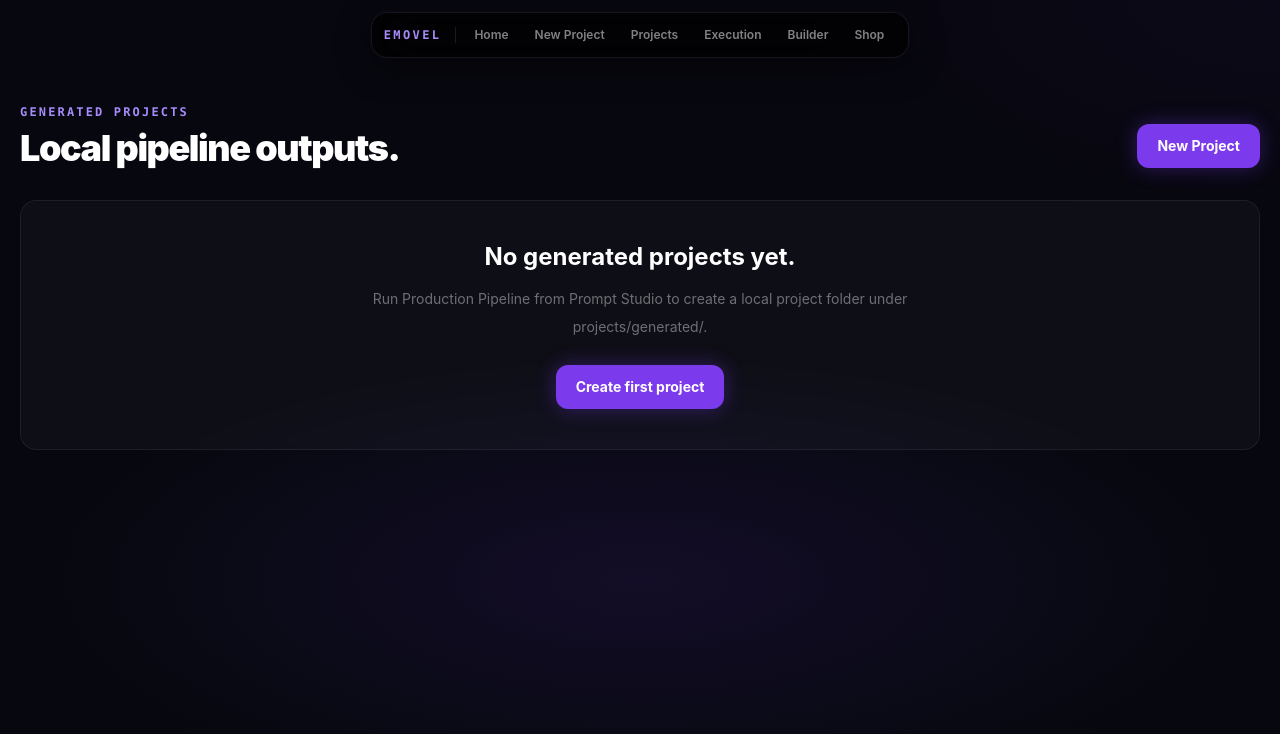
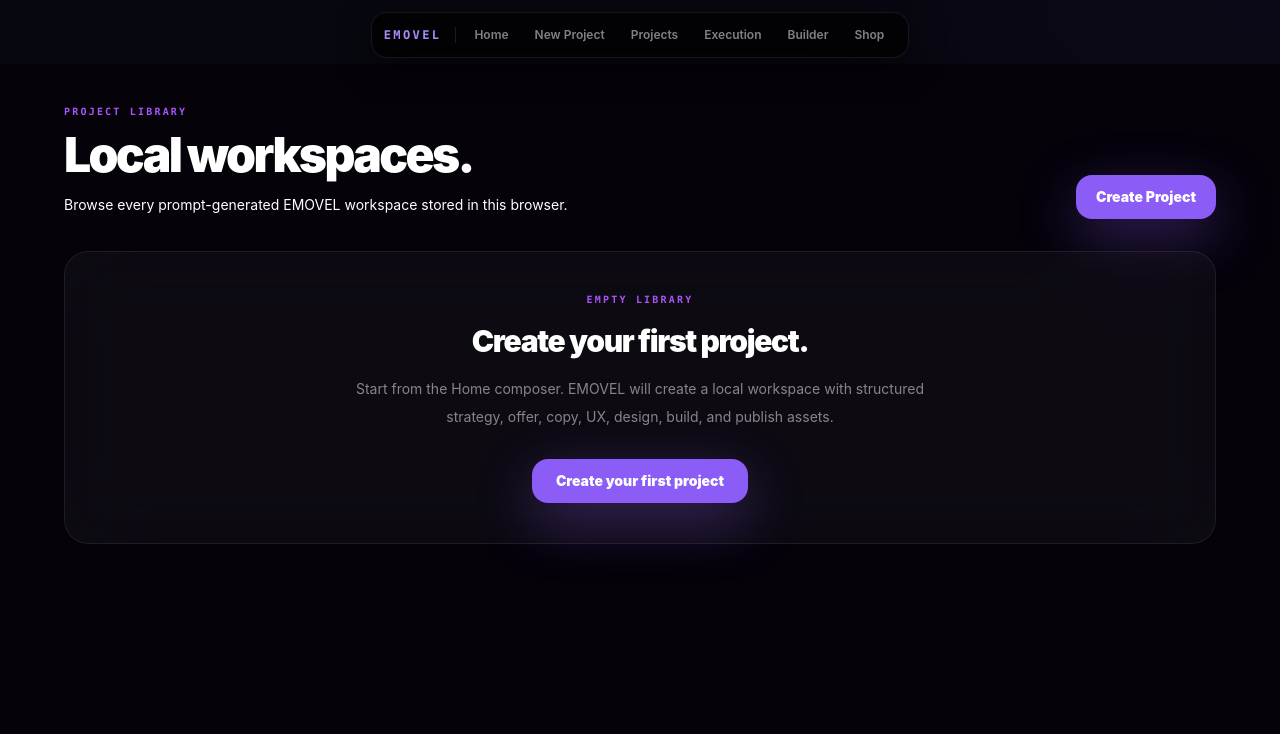
Before and after one commit to flaviusciocan-byte/EMOVEL-OS, a Next.js app in the folder apps/emovel-prompt-studio/: page /projects in a window 1280 px wide. Shown: the top 734 px of the page. Built offline with nearby package versions, Linux system fonts and the light colour scheme.

Commit message:
Add project library

```diff
--- a/apps/emovel-prompt-studio/app/projects/page.tsx
+++ b/apps/emovel-prompt-studio/app/projects/page.tsx
@@ -1,100 +1,208 @@
+"use client";
+
 import Link from "next/link";
-import { listGeneratedProjects, type BuildStatus } from "@/lib/projects";
+import { useEffect, useMemo, useState } from "react";
 
-export const dynamic = "force-dynamic";
+type LocalProjectStatus = "Generating" | "Ready";
+
+type LocalProject = {
+  id: string;
+  title: string;
+  prompt: string;
+  createdAt: string;
+  status: LocalProjectStatus;
+  assets?: Record<string, unknown>;
+};
+
+const PROJECTS_KEY = "emovel-projects";
 
 function formatDate(value: string) {
   return new Intl.DateTimeFormat("en", {
     dateStyle: "medium",
-    timeStyle: "short"
+    timeStyle: "short",
   }).format(new Date(value));
 }
 
-function statusBadgeClass(status: BuildStatus | null) {
-  if (status === "Build Failed") {
-    return "border-red-500/30 bg-red-500/10 text-red-400";
+function createProjectId() {
+  if (typeof crypto !== "undefined" && "randomUUID" in crypto) {
+    return crypto.randomUUID();
   }
-  if (status === "Build Passed" || status === "Ready to Publish") {
-    return "border-emerald-500/30 bg-emerald-500/10 text-emerald-400";
-  }
-  if (status === "Building") {
-    return "border-violet-500/30 bg-violet-500/10 text-violet-400";
-  }
-  return "border-white/[0.07] bg-white/[0.03] text-white/40";
+  return `workspace-${Date.now().toString(36)}`;
 }
 
-export default async function ProjectsPage() {
-  const projects = await listGeneratedProjects();
+function assetCount(project: LocalProject) {
+  if (!project.assets) return 0;
+  return Object.keys(project.assets).length;
+}
+
+function readProjects() {
+  const stored = localStorage.getItem(PROJECTS_KEY);
+  if (!stored) return [];
+
+  try {
+    return (JSON.parse(stored) as LocalProject[]).sort(
+      (a, b) => new Date(b.createdAt).getTime() - new Date(a.createdAt).getTime()
+    );
+  } catch {
+    return [];
+  }
+}
+
+function writeProjects(projects: LocalProject[]) {
+  localStorage.setItem(PROJECTS_KEY, JSON.stringify(projects));
+}
+
+export default function ProjectsPage() {
+  const [projects, setProjects] = useState<LocalProject[]>([]);
+  const [loaded, setLoaded] = useState(false);
+
+  useEffect(() => {
+    setProjects(readProjects());
+    setLoaded(true);
+  }, []);
+
+  const sortedProjects = useMemo(
+    () =>
+      [...projects].sort(
+        (a, b) => new Date(b.createdAt).getTime() - new Date(a.createdAt).getTime()
+      ),
+    [projects]
+  );
+
+  function duplicateProject(project: LocalProject) {
+    const duplicate: LocalProject = {
+      ...project,
+      id: createProjectId(),
+      title: `${project.title} Copy`,
+      createdAt: new Date().toISOString(),
+      status: "Ready",
+    };
+    const nextProjects = [duplicate, ...projects];
+    setProjects(nextProjects);
+    writeProjects(nextProjects);
+    localStorage.setItem(`emovel-project:${duplicate.id}`, JSON.stringify(duplicate));
+  }
+
+  function deleteProject(project: LocalProject) {
+    const nextProjects = projects.filter((item) => item.id !== project.id);
+    setProjects(nextProjects);
+    writeProjects(nextProjects);
+    localStorage.removeItem(`emovel-project:${project.id}`);
+  }
 
   return (
-    <main className="mx-auto max-w-7xl px-5 py-10">
+    <main className="relative min-h-[calc(100dvh-64px)] overflow-hidden bg-[#05020A] px-5 py-10 text-white">
+      <div
+        aria-hidden="true"
+        className="pointer-events-none absolute left-1/2 top-[-180px] h-[520px] w-[900px] -translate-x-1/2 rounded-full bg-[#8B5CF6]/18 blur-3xl"
+      />
+      <div
+        aria-hidden="true"
+        className="pointer-events-none absolute bottom-[-260px] right-[-180px] h-[560px] w-[680px] rounded-full bg-[#A855F7]/12 blur-3xl"
+      />
+
+      <section className="relative z-10 mx-auto max-w-6xl">
         <div className="mb-8 flex flex-wrap items-end justify-between gap-4">
           <div>
-          <p className="font-mono text-xs font-black uppercase tracking-[0.18em] text-violet-400">
-            Generated Projects
+            <p className="font-mono text-[10px] font-black uppercase tracking-[0.22em] text-[#A855F7]">
+              Project Library
             </p>
-          <h1 className="mt-2 text-3xl font-black tracking-[-0.04em] text-white md:text-4xl">
-            Local pipeline outputs.
+            <h1 className="mt-3 text-4xl font-black tracking-[-0.055em] text-white md:text-5xl">
+              Local workspaces.
             </h1>
+            <p className="mt-3 max-w-xl text-sm leading-7 text-white/52">
+              Browse every prompt-generated EMOVEL workspace stored in this browser.
+            </p>
           </div>
+
           <Link
-          className="rounded-xl bg-violet-600 px-5 py-3 text-sm font-bold text-white shadow-[0_0_20px_rgba(124,58,237,0.35)] transition duration-200 hover:-translate-y-0.5 hover:bg-violet-500"
-          href="/new-project"
+            className="rounded-2xl bg-[#8B5CF6] px-5 py-3 text-sm font-black text-white shadow-[0_18px_55px_rgba(139,92,246,0.35)] transition hover:-translate-y-0.5 hover:bg-[#A855F7]"
+            href="/"
           >
-          New Project
+            Create Project
           </Link>
         </div>
 
-      {projects.length > 0 ? (
-        <section className="grid gap-3">
-          {projects.map((project) => (
+        {!loaded ? (
+          <section className="rounded-3xl border border-white/[0.08] bg-white/[0.035] p-8 text-white/50 backdrop-blur-2xl">
+            Loading projects...
+          </section>
+        ) : sortedProjects.length > 0 ? (
+          <section className="grid gap-4">
+            {sortedProjects.map((project) => (
               <article
-              className="grid gap-4 rounded-2xl border border-white/[0.07] bg-white/[0.03] p-5 backdrop-blur-sm transition duration-200 hover:border-violet-500/15 hover:bg-white/[0.04] md:grid-cols-[1fr_auto] md:items-center"
-              key={project.slug}
+                key={project.id}
+                className="group rounded-3xl border border-white/[0.075] bg-white/[0.035] p-5 backdrop-blur-2xl transition hover:border-[#A855F7]/28 hover:bg-white/[0.05] md:p-6"
               >
-              <div>
-                <h2 className="text-xl font-bold tracking-[-0.02em] text-white">{project.name}</h2>
-                <div className="mt-3 flex flex-wrap gap-2">
-                  <span className="rounded-full border border-white/[0.06] bg-white/[0.03] px-3 py-1 font-mono text-xs text-white/40">
-                    {project.fileCount} markdown files
+                <div className="grid gap-5 md:grid-cols-[minmax(0,1fr)_auto] md:items-start">
+                  <div className="min-w-0">
+                    <div className="flex flex-wrap items-center gap-2">
+                      <span className="rounded-full border border-emerald-400/25 bg-emerald-400/10 px-3 py-1 font-mono text-[10px] font-bold uppercase tracking-[0.14em] text-emerald-300">
+                        {project.status}
                       </span>
-                  {project.buildStatus ? (
-                    <span className={`rounded-full border px-3 py-1 font-mono text-xs ${statusBadgeClass(project.buildStatus)}`}>
-                      {project.buildStatus}
-                    </span>
-                  ) : null}
-                  <span className="rounded-full border border-white/[0.06] bg-white/[0.03] px-3 py-1 font-mono text-xs text-white/40">
-                    {formatDate(project.lastModified)}
-                  </span>
-                  <span className="rounded-full border border-white/[0.06] bg-white/[0.03] px-3 py-1 font-mono text-xs text-white/30">
-                    {project.slug}
+                      <span className="rounded-full border border-[#8B5CF6]/24 bg-[#8B5CF6]/10 px-3 py-1 font-mono text-[10px] font-bold uppercase tracking-[0.14em] text-violet-200">
+                        {assetCount(project)} assets
                       </span>
                     </div>
+
+                    <h2 className="mt-4 text-2xl font-black tracking-[-0.04em] text-white">
+                      {project.title}
+                    </h2>
+                    <p className="mt-3 line-clamp-2 max-w-3xl text-sm leading-7 text-white/54">
+                      {project.prompt}
+                    </p>
+                    <p className="mt-4 font-mono text-[11px] text-white/32">
+                      {formatDate(project.createdAt)}
+                    </p>
                   </div>
+
+                  <div className="flex flex-wrap gap-2 md:justify-end">
                     <Link
-                className="rounded-xl border border-white/[0.07] bg-white/[0.04] px-5 py-3 text-center text-sm font-bold text-white/70 transition duration-200 hover:border-violet-500/25 hover:bg-violet-500/[0.08] hover:text-violet-300"
-                href={`/projects/${project.slug}`}
+                      href={`/workspace/${project.id}`}
+                      className="rounded-2xl bg-[#8B5CF6] px-4 py-2.5 text-sm font-black text-white shadow-[0_14px_40px_rgba(139,92,246,0.25)] transition hover:bg-[#A855F7]"
                     >
-                Open project
+                      Open workspace
                     </Link>
+                    <button
+                      type="button"
+                      onClick={() => duplicateProject(project)}
+                      className="rounded-2xl border border-white/[0.09] bg-white/[0.045] px-4 py-2.5 text-sm font-bold text-white/68 transition hover:border-[#A855F7]/35 hover:bg-[#8B5CF6]/12 hover:text-white"
+                    >
+                      Duplicate
+                    </button>
+                    <button
+                      type="button"
+                      onClick={() => deleteProject(project)}
+                      className="rounded-2xl border border-red-400/10 bg-red-400/[0.035] px-4 py-2.5 text-sm font-bold text-red-200/58 transition hover:border-red-400/25 hover:bg-red-400/10 hover:text-red-100"
+                    >
+                      Delete
+                    </button>
+                  </div>
+                </div>
               </article>
             ))}
           </section>
         ) : (
-        <section className="rounded-2xl border border-white/[0.07] bg-white/[0.03] p-10 text-center backdrop-blur-sm">
-          <h2 className="text-2xl font-bold text-white">No generated projects yet.</h2>
-          <p className="mx-auto mt-3 max-w-xl text-sm leading-7 text-white/40">
-            Run Production Pipeline from Prompt Studio to create a local project folder under
-            projects/generated/.
+          <section className="rounded-3xl border border-white/[0.08] bg-white/[0.035] p-10 text-center backdrop-blur-2xl">
+            <p className="font-mono text-[10px] font-black uppercase tracking-[0.22em] text-[#A855F7]">
+              Empty Library
+            </p>
+            <h2 className="mt-4 text-3xl font-black tracking-[-0.045em] text-white">
+              Create your first project.
+            </h2>
+            <p className="mx-auto mt-4 max-w-xl text-sm leading-7 text-white/50">
+              Start from the Home composer. EMOVEL will create a local workspace
+              with structured strategy, offer, copy, UX, design, build, and publish assets.
             </p>
             <Link
-            className="mt-6 inline-flex rounded-xl bg-violet-600 px-5 py-3 text-sm font-bold text-white shadow-[0_0_20px_rgba(124,58,237,0.35)] transition hover:-translate-y-0.5 hover:bg-violet-500"
-            href="/new-project"
+              className="mt-7 inline-flex rounded-2xl bg-[#8B5CF6] px-6 py-3 text-sm font-black text-white shadow-[0_18px_55px_rgba(139,92,246,0.35)] transition hover:-translate-y-0.5 hover:bg-[#A855F7]"
+              href="/"
             >
-            Create first project
+              Create your first project
             </Link>
           </section>
         )}
+      </section>
     </main>
   );
 }
```
Lines whose indentation alone changed are shown as unchanged.
